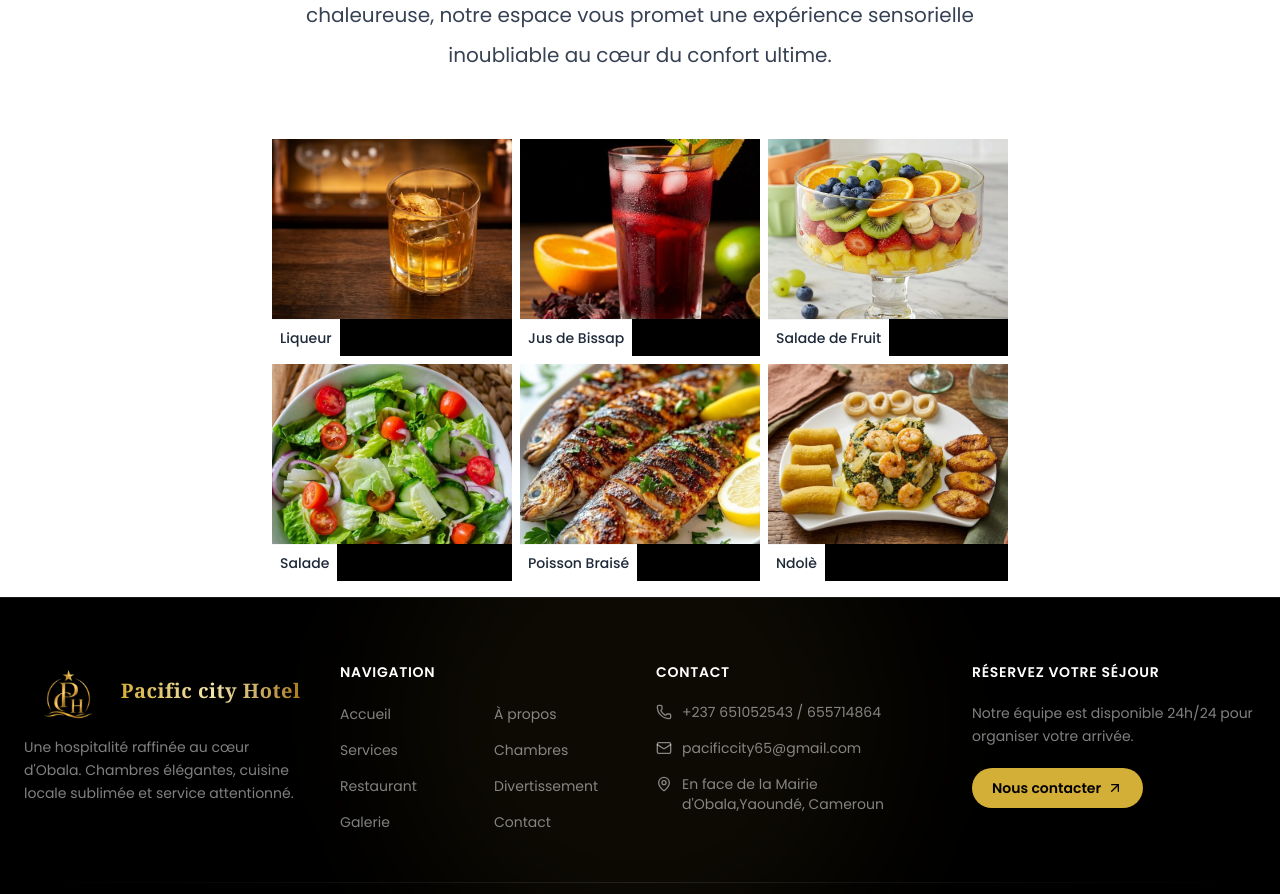
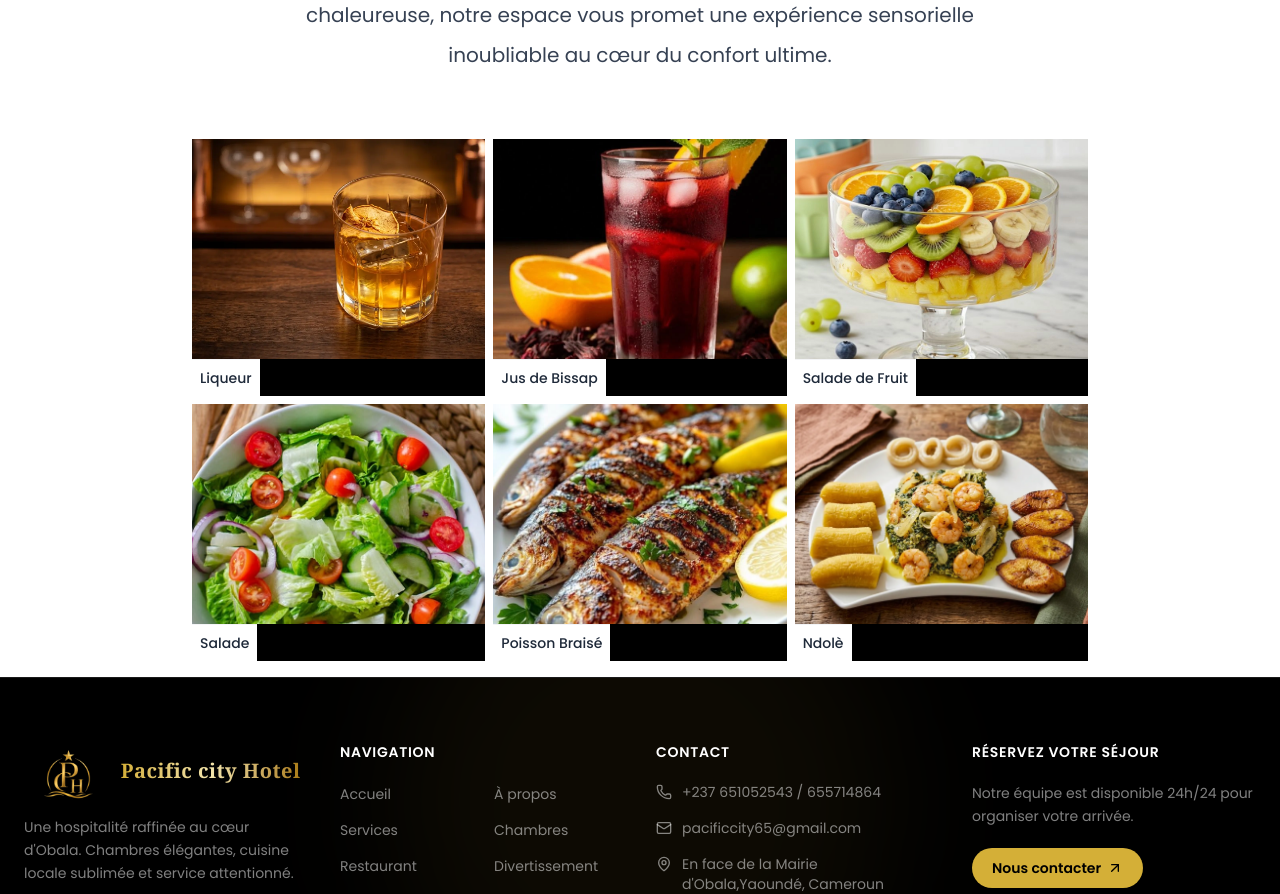
Before and after one commit to biloa2005/pacific-city-hotel, a Next.js app: page /restaurant in a window 1280 px wide. Shown: the part 1120-2014 px from the top of the page. Built offline with nearby package versions, Linux system fonts and the light colour scheme; a web font is replaced by a local one.

Commit message:
agrrandisement taille grille repas

```diff
--- a/app/layout.tsx
+++ b/app/layout.tsx
@@ -22,7 +22,7 @@ export const metadata: Metadata = {
     template: "%s | Pacific Hotel",
   },
   icons:{
-    icon:"s.webp"
+    icon:"logo.webp"
   },
 
   description:
--- a/components/Restautant/RestaurantGrid.tsx
+++ b/components/Restautant/RestaurantGrid.tsx
@@ -31,7 +31,7 @@ export default function RestaurantGrid() {
   }, []);
 
   return (
-    <section className="max-w-3xl mx-auto p-2 sm:p-4">
+    <section className="max-w-3xl lg:max-w-5xl mx-auto p-2 sm:p-4">
       {/* Grille responsive */}
       <div className="grid grid-cols-2 lg:grid-cols-3 xl:grid-cols-3 gap-1.5 sm:gap-1 lg:gap-2 max-w-4xl mx-auto">
         {items.map((item) => (
```
Also changed, not shown: app/logo.png (added), app/s.webp (deleted).
